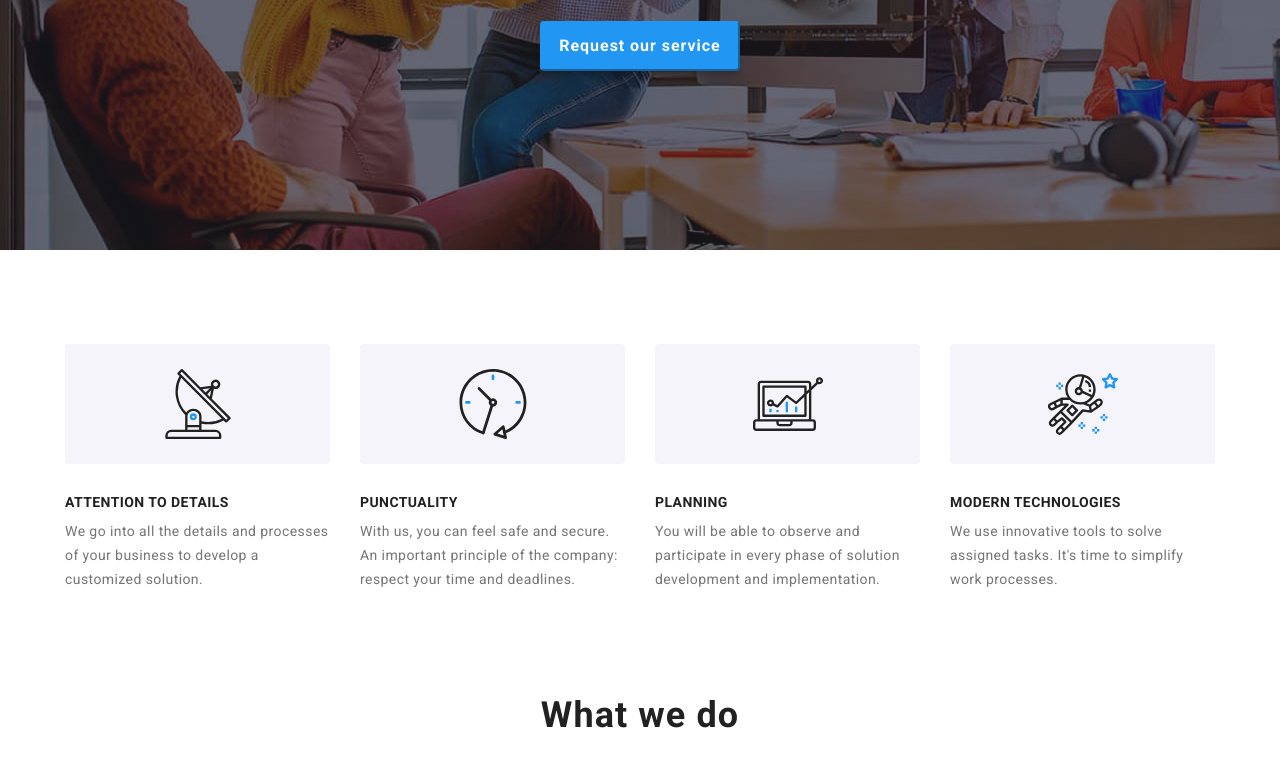
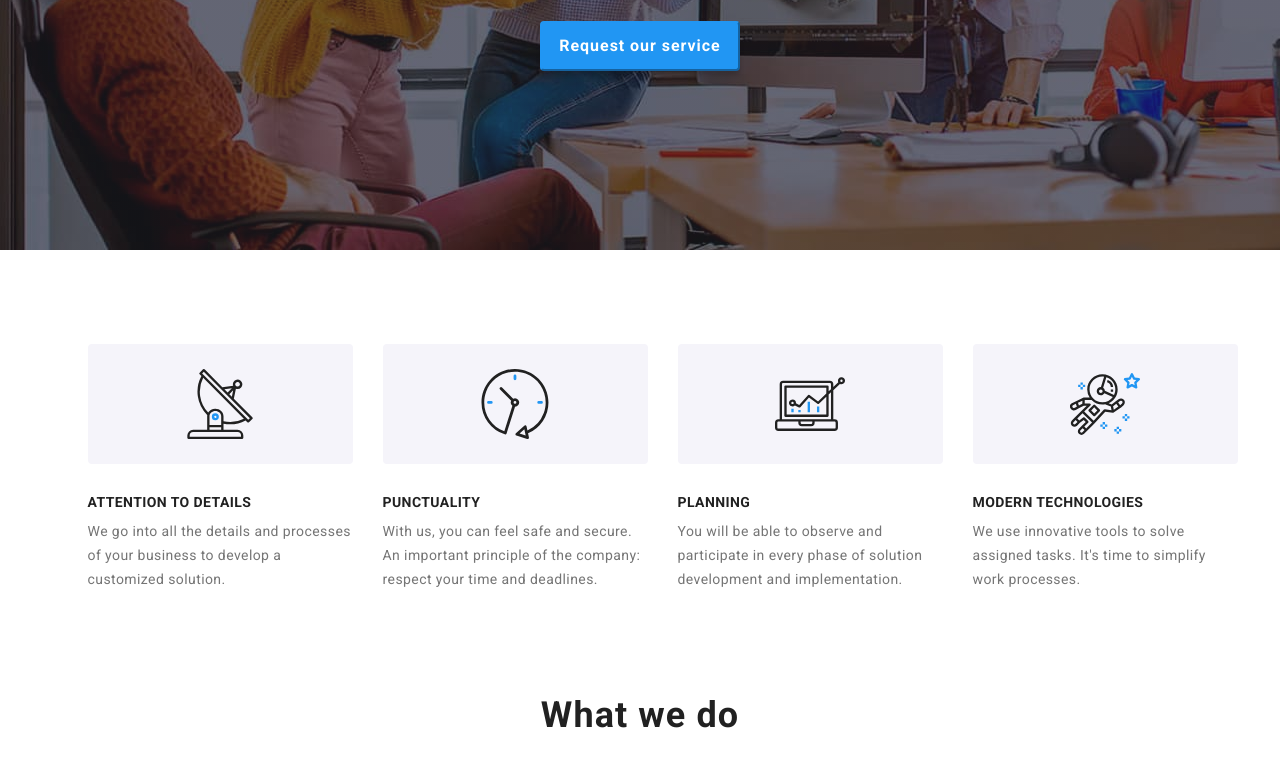
Before and after one commit to danretegan/webstudio, a plain HTML site: page index.html in a window 1280 px wide. Shown: the part 430-1213 px from the top of the page. Drawn offline with Linux system fonts and the light colour scheme.

Commit message:
add padding-left

```diff
--- a/css/styles.css
+++ b/css/styles.css
@@ -1348,13 +1348,6 @@ img {
     line-height: 1.36;
   }
 
-
-
-
-
-
-
-
   /* ATTENTION TO DETAILS advertising Desktop Section */
 
   .big-icons-list {
@@ -1365,6 +1358,7 @@ img {
     justify-content: center;
     width: 1158px;
     margin: 0 auto;
+    padding-left: 45px;
   }
 
   .big-icon-area {
```
